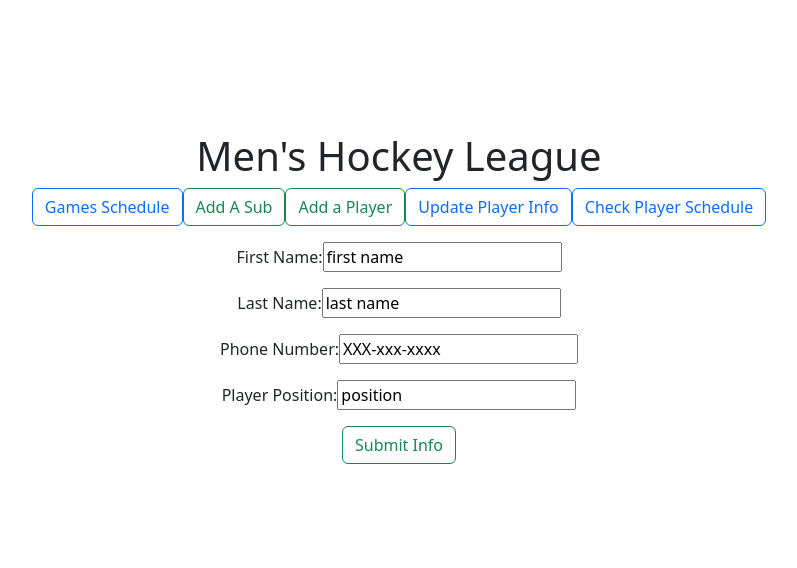
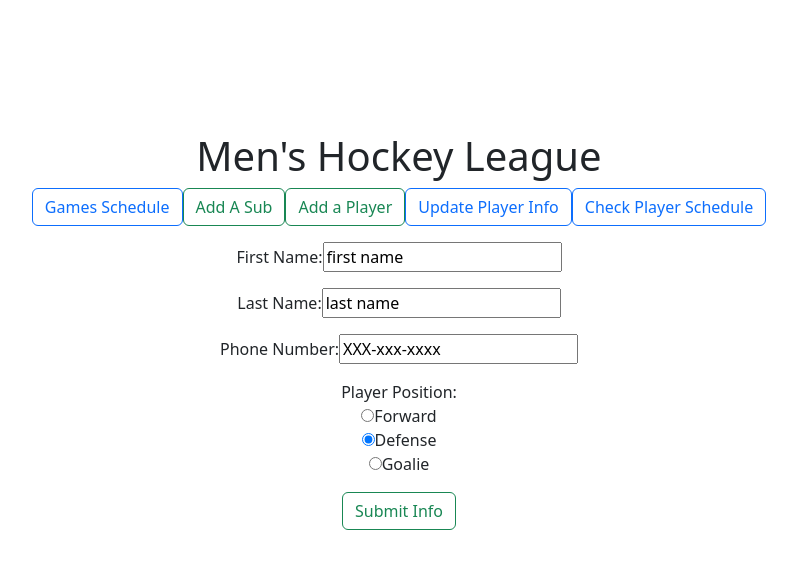
Before and after one commit to MWSequeira/final-project, a React (Vite) app: page /add-player in a window 1280 px wide. Shown: the top 568 px of the page, without its empty margins (241-1038 px from the left). Built offline with nearby package versions, Linux system fonts and the light colour scheme.

Commit message:
Working Final Version

```diff
--- a/src/App.tsx
+++ b/src/App.tsx
@@ -26,7 +26,7 @@ function App() {
   const allPlayersBinUrl = "https://api.jsonbin.io/v3/b/68619e538a456b7966b83828"
 
   // pieces of state needed throughout the app
-  const [selectedGame, setSelectedGame] = useState<[GameType]>([[0, "Team1", "Team2", "date", "time"]])
+  const [selectedGame, setSelectedGame] = useState<[GameType]>({gameId: 0, team1: "Team1", team2: "Team2", date: "date", time: "time"})
   const [selectedPlayer, setSelectedPlayer] = useState<[PlayerType]>()
   const [changedHistory, setChangedHistory] = useState(false)
 
@@ -35,7 +35,7 @@ function App() {
   const [loadingGames, setLoadingGames] = useState([]) // whether we're loading or not
   const [errorGames, setErrorGames] = useState<null | string>() // whether we've run into an error
 
-  const [teams, setTeams] = useState<[TeamsType]>([[0, "Select a Team"]]) // data to load
+  const [teams, setTeams] = useState<[TeamsType]>([{teamId: 0, teamName: "Select a Team"}]) // data to load
   const [loadingTeams, setLoadingTeams] = useState([]) // whether we're loading or not
   const [errorTeams, setErrorTeams] = useState<null | string>() // whether we've run into an error
 
@@ -151,7 +151,7 @@ function App() {
       )
       // check for a bad response error
       if (!response.ok) {
-        setErrorHistories("Error: " + response.statusText)
+        setErrorPlayers("Error: " + response.statusText)
       } else {
         // const data:PlayerType = await response.json()
         // const allPlayerArray = data[0]
@@ -159,7 +159,7 @@ function App() {
 
       }
     } catch(error: any) {
-      setErrorHistories("Error: " + error.message)
+      setErrorPlayers("Error: " + error.message)
     }
 
     console.log("updating backend")
--- a/src/components/AddPlayerForm.tsx
+++ b/src/components/AddPlayerForm.tsx
@@ -18,8 +18,7 @@ function AddPlayerForm( { allPlayers,
     const[formValues, setFormValues] = useState({
         firstName: "first name",
         lastName: "last name",
-        phone: "XXX-xxx-xxxx",
-        position: "position"
+        phone: "XXX-xxx-xxxx"
     })
 
     // handling changes in the form
@@ -29,6 +28,14 @@ function AddPlayerForm( { allPlayers,
         [event.target.name]: event.target.value
     })
 
+    // state for the radio buttons
+        const[radioValue, setRadioValue] = useState("Defense")
+
+    // handling radio button changes in the form
+    const handleRadioChange = (event: ChangeEvent<HTMLInputElement>) => {
+        setRadioValue(event.target.value)
+        }
+
     // make changes to the player's data
     const handleFormSubmit = (event: MouseEvent) => {
         event.preventDefault() // to keep the page from refreshing
@@ -37,7 +44,7 @@ function AddPlayerForm( { allPlayers,
             firstName: formValues.firstName,
             lastName: formValues.lastName,
             phone: formValues.phone,
-            position: formValues.position,
+            position: radioValue,
             playerId: allPlayers.length + 1, // results from how the playerIds were assigned
             teamName: "Subs List",
             playerHistory: [allPlayers.length, 0, 0, 0, 0, 0, 0, 0, 0, 0, 0, 0, 0]
@@ -86,14 +93,28 @@ function AddPlayerForm( { allPlayers,
                 />
             </label>
             <p></p>
-            <label>Player Position:
+            <label>Player Position: <br />
                 <input
+                    type="radio"
                     name="position"
-                    type="text"
-                    placeholder='position'
-                    onChange={handleChange}
-                    value={formValues.position}
-                />
+                    value="Forward"
+                    onChange={handleRadioChange}
+                    checked={radioValue === "Forward"}
+                />Forward<br />
+                <input
+                    type="radio"
+                    name="position"
+                    value="Defense"
+                    onChange={handleRadioChange}
+                    checked={radioValue === "Defense"}
+                />Defense<br />
+                <input
+                    type="radio"
+                    name="position"
+                    value="Goalie"
+                    onChange={handleRadioChange}
+                    checked={radioValue === "Goalie"}
+                />Goalie
             </label>
             <p></p>
             <Button variant="outline-success" onClick={handleFormSubmit}>Submit Info</Button>
--- a/src/components/PlayerChangeForm.tsx
+++ b/src/components/PlayerChangeForm.tsx
@@ -22,9 +22,8 @@ function PlayerChangeForm( { allPlayers,
     setSelectedPlayer,
     loadingPlayers,
     errorPlayers,
-    updateAllPlayers,
-    selectedGame,
-    gameSched }: PlayerChangeFormProps) {
+    updateAllPlayers
+     }: PlayerChangeFormProps) {
 
     const { playerId } = useParams()
 
@@ -77,29 +76,13 @@ function PlayerChangeForm( { allPlayers,
         // there's propbaby a more elegant way to update the history, but this code works
         let historyCopy = playerHistory.slice() // copy the history array for the sub
         historyCopy.splice(1, 12, 0, 0, 0, 0, 0, 0, 0, 0, 0, 0, 0, 0) // replace all the game elements with a 0
-        console.log("historyCopy", historyCopy)
-        console.log(selectedPlayer)
 
-        let something = "a"
-        let somethingElse = "b"
-        const answer = (something === somethingElse) ? something : somethingElse // answer is b
-        console.log("answer", answer)
-        const altAnswer = (something !== somethingElse) ? something : somethingElse // altAnswer is a
-        console.log("altAnswer", altAnswer)
 
-        // let playerToRemove = ({...selectedPlayer, playerHistory: historyCopy})
-        // let updatedPlayerToRemove = ({...playerToRemove, teamName: "Removed"})
-        // console.log("updatedPlayerToRemove", updatedPlayerToRemove)
 
-        // let arrayToSend = allPlayers.map(player => player.playerId === playerToRemove.playerId ? playerToRemove : player)
-        // console.log("arrayToSend", arrayToSend)
+        const updatedPlayerHistory = selectedPlayer.playerHistory.map(()=>{
+            return 0;
+        })
 
-           const updatedPlayerHistory = selectedPlayer.playerHistory.map(()=>{
-              return 0;
-           })
-        //    console.log(updatedPlayerHistory);
-        //    console.log('player History',historyCopy);
-        //    console.log(allPlayers);
            const updatedTeamPlayers = allPlayers.map((player)=> {
            if( player.playerId === selectedPlayer.playerId){
             player.playerHistory = updatedPlayerHistory;
@@ -107,13 +90,7 @@ function PlayerChangeForm( { allPlayers,
            }
            return player;
         });
-        console.log('updatedTeamPlayers',updatedTeamPlayers)
-        // console.log('choosen player',updatedTeamPlayers)
-        // update the allPlayers state so that this player will not show
-        //  setAllPlayers(allPlayers.map(player => (
-        //   player.playerId !== selectedPlayer.playerId ? player: {
-        //   ...player, playerHistory: [], teamName: "Removed" }
-        // )))
+
         setAllPlayers(updatedTeamPlayers);
         alert("Player removed")
         updateAllPlayers();
--- a/src/components/PlayerSchedPage.tsx
+++ b/src/components/PlayerSchedPage.tsx
@@ -4,13 +4,11 @@ import { Link } from "react-router-dom"
 
 type PlayerSchedPageProps = {
     allPlayers: PlayerType[],
-    gameSched: GameType[],
-    selectedPlayer: PlayerType[],
     loadingPlayers: boolean,
     errorPlayers: string | null
 }
 
-function PlayerSchedPage( { allPlayers, selectedPlayer, gameSched, loadingPlayers, errorPlayers }: PlayerSchedPageProps) {
+function PlayerSchedPage( { allPlayers, loadingPlayers, errorPlayers }: PlayerSchedPageProps) {
 
 const currentPlayers = allPlayers.filter(player => player.teamName !== "Removed")
 
```
